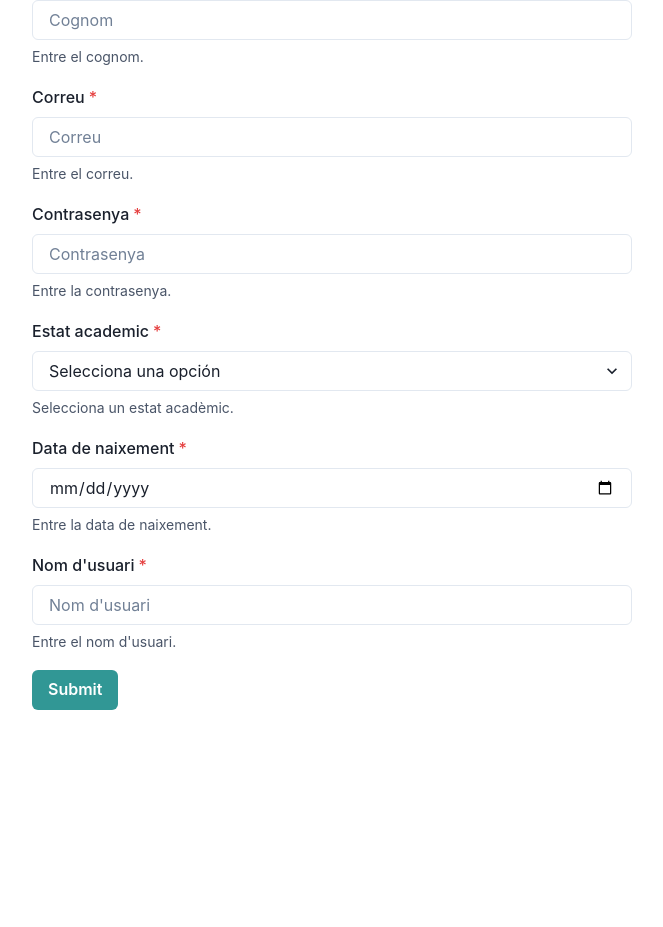
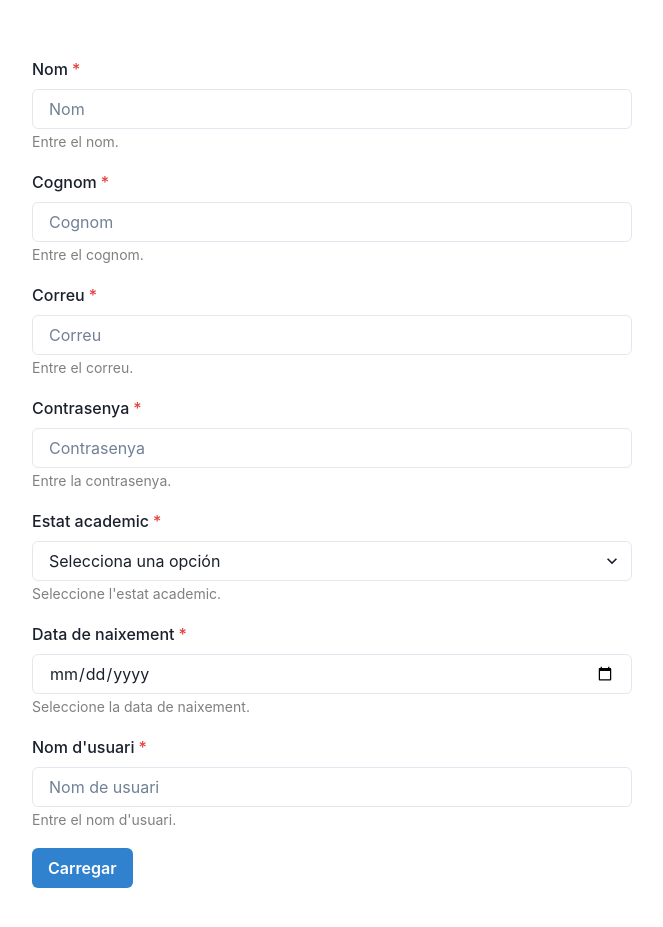
Before and after one commit to donkikochan/HosteleriaJoviatAdmin, a React (Create React App) app: page /carrega-alumnes in a window 1280 px wide. Shown: the part 269-1196 px from the top of the page, without its empty margins (308-971 px from the left). Before the commit the page ends 1059 px from the top, so only its background shows below. Built offline with nearby package versions, Linux system fonts and the light colour scheme.

Commit message:
FirebaseConfiguration

```diff
--- a/src/Components/Form/StudentsForm.js
+++ b/src/Components/Form/StudentsForm.js
@@ -8,7 +8,10 @@ import {
   Button,
   VStack,
   Select,
+  Box,
+  Heading,
 } from "@chakra-ui/react";
+import { useRouter } from "wouter";
 
 const StudentsForm = () => {
   const [nom, setNom] = useState("");
@@ -18,135 +21,198 @@ const StudentsForm = () => {
   const [estatAcademic, setEstatAcademic] = useState("");
   const [dataNaixement, setDataNaixement] = useState("");
   const [nomUsuari, setNomUsuari] = useState("");
+  const [touchedFields, setTouchedFields] = useState({
+    nom: false,
+    cognom: false,
+    correu: false,
+    contrasenya: false,
+    estatAcademic: false,
+    dataNaixement: false,
+    nomUsuari: false,
+  });
+  const router = useRouter();
 
-  const handleNomChange = (e) => setNom(e.target.value);
-  const handleCognomChange = (e) => setCognom(e.target.value);
-  const handleCorreuChange = (e) => setCorreu(e.target.value);
-  const handleContrasenyaChange = (e) => setContrasenya(e.target.value);
-  const handleEstatAcademicChange = (e) => setEstatAcademic(e.target.value);
-  const handleDataNaixementChange = (e) => setDataNaixement(e.target.value);
-  const handleNomUsuariChange = (e) => setNomUsuari(e.target.value);
+  const handleNomChange = (e) => {
+    setNom(e.target.value);
+  };
+  const handleCognomChange = (e) => {
+    setCognom(e.target.value);
+  };
+  const handleCorreuChange = (e) => {
+    setCorreu(e.target.value);
+  };
+  const handleContrasenyaChange = (e) => {
+    setContrasenya(e.target.value);
+  };
+  const handleEstatAcademicChange = (e) => {
+    setEstatAcademic(e.target.value);
+  };
+  const handleDataNaixementChange = (e) => {
+    setDataNaixement(e.target.value);
+  };
+  const handleNomUsuariChange = (e) => {
+    setNomUsuari(e.target.value);
+  };
+
+  const handleBlur = (field) => {
+    setTouchedFields((prevTouchedFields) => ({
+      ...prevTouchedFields,
+      [field]: true,
+    }));
+  };
 
   const handleSubmit = (e) => {
     e.preventDefault();
-
     if (
       nom === "" ||
       cognom === "" ||
       correu === "" ||
       contrasenya === "" ||
-      dataNaixement === ""
+      nomUsuari === "" ||
+      dataNaixement === "" ||
+      estatAcademic === ""
     ) {
-      return;
+      alert("Error: Completa todos los campos obligatorios");
+    } else {
+      router.push("/success");
     }
   };
 
-  const isError =
-    nom === "" ||
-    cognom === "" ||
-    correu === "" ||
-    contrasenya === "" ||
-    dataNaixement === "";
-
   return (
-    <VStack>
-      <FormControl mt={100} maxW={600} isRequired>
+    <Box>
+      <VStack bg={"white"} width={"100%"} pt={150}>
+        <Heading
+          as="h1"
+          fontFamily="'Hanken Grotesk', Arial, sans-serif"
+          size="xl"
+          w={{ base: "200", md: "600" }}
+          maxW={600}
+          mb={5}
+          textAlign={"center"}
+        >
+          ¡Ja podeu començar a carregar les dades dels alumnes!
+        </Heading>
+      </VStack>
+      <VStack as="form" onSubmit={handleSubmit}>
+        <FormControl mt={50} maxW={600} isRequired>
           <FormLabel mt={5}>Nom</FormLabel>
           <Input
             type="text"
             value={nom}
             onChange={handleNomChange}
+            onBlur={() => handleBlur("nom")}
             placeholder="Nom"
+            isInvalid={touchedFields.nom && nom === ""}
           />
-        {!isError ? (
-          <FormErrorMessage>El nom és obligatori</FormErrorMessage>
-        ) : (
-          <FormHelperText>Entre el nom.</FormHelperText>
-        )}
+          <FormHelperText
+            mt={1}
+            color={touchedFields.nom && nom === "" ? "red" : "gray"}
+          >
+            Entre el nom.
+          </FormHelperText>
           <FormLabel mt={5}>Cognom</FormLabel>
           <Input
             type="text"
             value={cognom}
             onChange={handleCognomChange}
+            onBlur={() => handleBlur("cognom")}
             placeholder="Cognom"
+            isInvalid={touchedFields.cognom && cognom === ""}
           />
-        {!isError ? (
-          <FormErrorMessage>El cognom és obligatori</FormErrorMessage>
-        ) : (
-          <FormHelperText>Entre el cognom.</FormHelperText>
-        )}
+          <FormHelperText
+            mt={1}
+            color={touchedFields.cognom && cognom === "" ? "red" : "gray"}
+          >
+            Entre el cognom.
+          </FormHelperText>
           <FormLabel mt={5}>Correu</FormLabel>
           <Input
             type="email"
             value={correu}
             onChange={handleCorreuChange}
+            onBlur={() => handleBlur("correu")}
             placeholder="Correu"
+            isInvalid={touchedFields.correu && correu === ""}
           />
-        {!isError ? (
-          <FormErrorMessage>El correu es obligatori</FormErrorMessage>
-        ) : (
-          <FormHelperText>Entre el correu.</FormHelperText>
-        )}
+          <FormHelperText
+            mt={1}
+            color={touchedFields.correu && correu === "" ? "red" : "gray"}
+          >
+            Entre el correu.
+          </FormHelperText>
           <FormLabel mt={5}>Contrasenya</FormLabel>
           <Input
             type="password"
             value={contrasenya}
             onChange={handleContrasenyaChange}
+            onBlur={() => handleBlur("contrasenya")}
             placeholder="Contrasenya"
+            isInvalid={touchedFields.contrasenya && contrasenya === ""}
           />
-        {!isError ? (
-          <FormErrorMessage>La contrasenya es obligatoria</FormErrorMessage>
-        ) : (
-          <FormHelperText>Entre la contrasenya.</FormHelperText>
-        )}
+          <FormHelperText
+            mt={1}
+            color={
+              touchedFields.contrasenya && contrasenya === "" ? "red" : "gray"
+            }
+          >
+            Entre la contrasenya.
+          </FormHelperText>
           <FormLabel mt={5}>Estat academic</FormLabel>
           <Select value={estatAcademic} onChange={handleEstatAcademicChange}>
             <option value="">Selecciona una opción</option>
             <option value="Alumn">Alumn</option>
             <option value="Ex-alumn">Ex-alumn</option>
           </Select>
-        {!isError ? (
-          <FormErrorMessage>Selecciona un estat acadèmic</FormErrorMessage>
-        ) : (
-          <FormHelperText>Selecciona un estat acadèmic.</FormHelperText>
-        )}
+          <FormHelperText
+            mt={1}
+            color={
+              touchedFields.estatAcademic && estatAcademic === ""
+                ? "red"
+                : "gray"
+            }
+          >
+            Seleccione l'estat academic.
+          </FormHelperText>
           <FormLabel mt={5}>Data de naixement</FormLabel>
           <Input
             type="date"
             value={dataNaixement}
             onChange={handleDataNaixementChange}
+            onBlur={() => handleBlur("dataNaixement")}
             placeholder="Data de naixement"
+            isInvalid={touchedFields.dataNaixement && dataNaixement === ""}
           />
-        {!isError ? (
-          <FormErrorMessage>
-            La data de naixement es obligatoria
-          </FormErrorMessage>
-        ) : (
-          <FormHelperText>Entre la data de naixement.</FormHelperText>
-        )}
+          <FormHelperText
+            mt={1}
+            color={
+              touchedFields.dataNaixement && dataNaixement === ""
+                ? "red"
+                : "gray"
+            }
+          >
+            Seleccione la data de naixement.
+          </FormHelperText>
           <FormLabel mt={5}>Nom d'usuari</FormLabel>
           <Input
             value={nomUsuari}
             onChange={handleNomUsuariChange}
-          placeholder="Nom d'usuari"
+            onBlur={() => handleBlur("nomUsuari")}
+            placeholder="Nom de usuari"
+            isInvalid={touchedFields.nomUsuari && nomUsuari === ""}
           />
-        {!isError ? (
-          <FormErrorMessage>El nom d'usuari és obligatori</FormErrorMessage>
-        ) : (
-          <FormHelperText>Entre el nom d'usuari.</FormHelperText>
-        )}
+          <FormHelperText
+            mt={1}
+            color={touchedFields.nomUsuari && nomUsuari === "" ? "red" : "gray"}
+          >
+            Entre el nom d'usuari.
+          </FormHelperText>
 
-        <Button
-          mt={5}
-          mb={20}
-          colorScheme="teal"
-          type="submit"
-          onClick={handleSubmit}
-        >
-          Submit
+          <Button mt={5} mb={20} colorScheme="blue" type="submit">
+            Carregar
           </Button>
         </FormControl>
       </VStack>
+    </Box>
   );
 };
 
```
Also changed, not shown: src/Components/Firebase/FirebaseConfig.js (added, +17 -0 lines), src/Components/Firebase/auth.js (added, +10 -0 lines), src/Components/Firebase/database.js (added, +9 -0 lines). Lines whose indentation alone changed are shown as unchanged.
